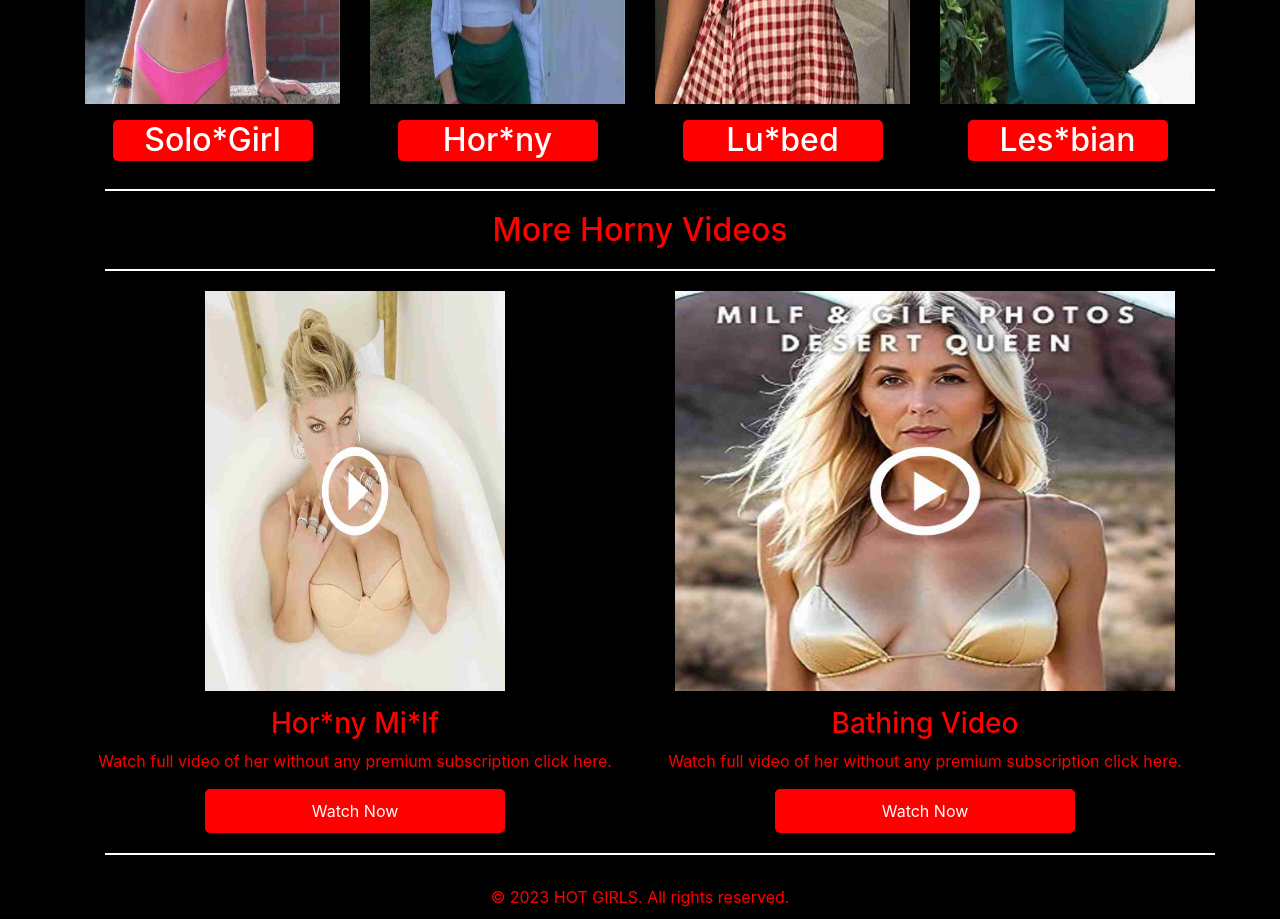
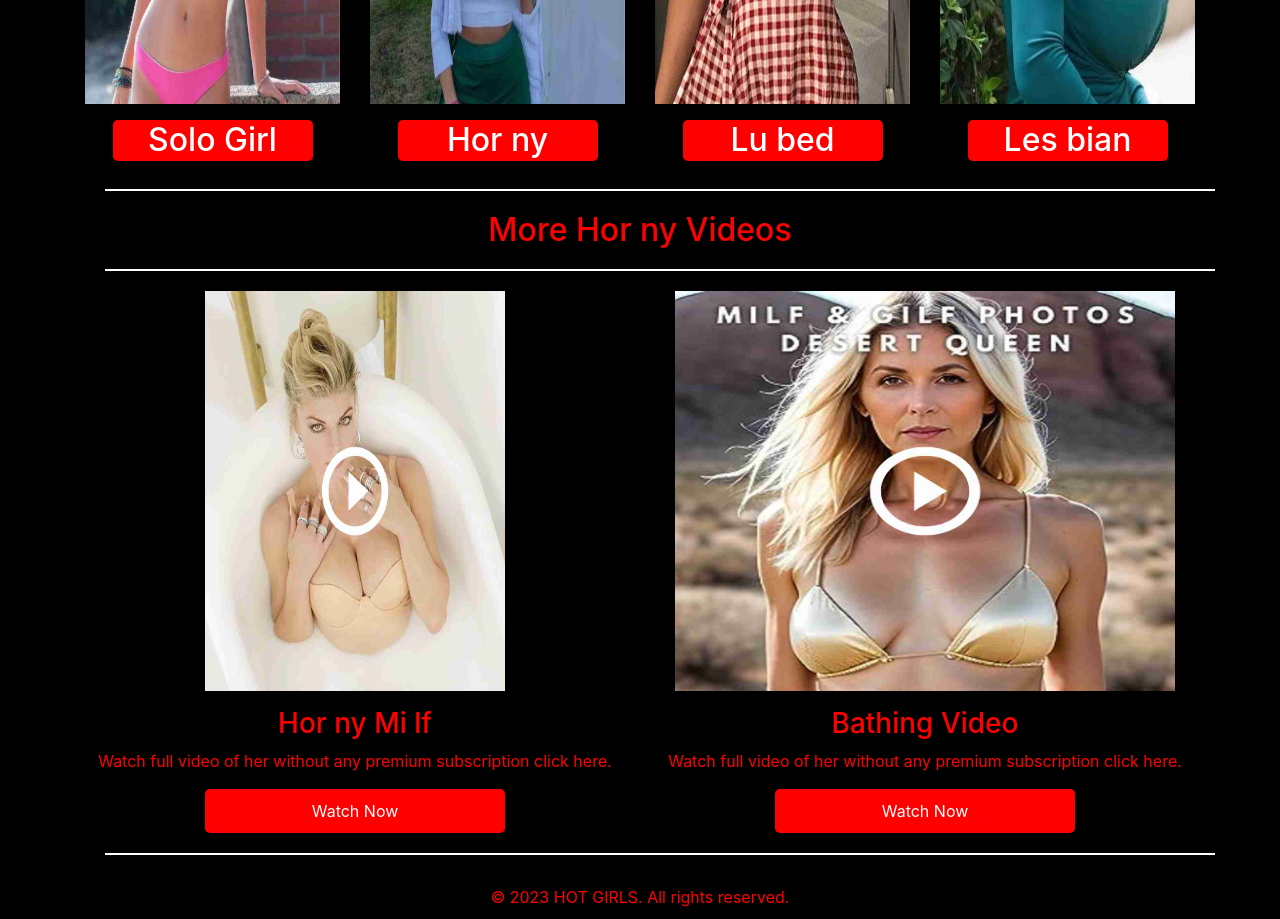
Before and after one commit to winforfree/rakib, a plain HTML site: page index.html in a window 1280 px wide. Shown: the part 960-1879 px from the top of the page. Drawn offline with nearby package versions, Linux system fonts and the light colour scheme.

Commit message:
Update index.html

```diff
--- a/index.html
+++ b/index.html
@@ -64,32 +64,32 @@
     <div class="row ahare">
         <div class="col-md-3">
             <a href="https://himselfthoughtless.com/h032mhsf?key=5ce94de13ffa64f761cad24ad4acbf6c"><figure><img style="height: 400px; width: 400px;" src="adsterrapic/2.jpg" alt="Sexy Girl" class="img-fluid"></figure>
-            <center><h2 class="button-like-link1">Solo*Girl</a></h2></center>
+            <center><h2 class="button-like-link1">Solo Girl</a></h2></center>
         </div>
         <div class="col-md-3">
             <a href="https://himselfthoughtless.com/h032mhsf?key=5ce94de13ffa64f761cad24ad4acbf6c"><figure><img style="height: 400px; width: 400px;" src="adsterrapic/3.jpg" alt="Hot Girl" class="img-fluid"></figure>
-            <center><h2 class="button-like-link1">Hor*ny</a></h2></center>
+            <center><h2 class="button-like-link1">Hor ny</a></h2></center>
         </div>
         <div class="col-md-3">
             <a href="https://himselfthoughtless.com/h032mhsf?key=5ce94de13ffa64f761cad24ad4acbf6c"><figure><img style="height: 400px; width: 400px;" src="adsterrapic/4.jpg" alt="Very Hot Girl" class="img-fluid"></figure>
-            <center><h2 class="button-like-link1">Lu*bed</a></h2></center>
+            <center><h2 class="button-like-link1">Lu bed</a></h2></center>
         </div>
         <div class="col-md-3">
             <a href="https://himselfthoughtless.com/h032mhsf?key=5ce94de13ffa64f761cad24ad4acbf6c"><figure><img style="height: 400px; width: 400px;" src="adsterrapic/5.jpg" alt="Ultra Hot Girl" class="img-fluid"></figure>
-            <center><h2 class="button-like-link1">Les*bian</a></h2></center>
+            <center><h2 class="button-like-link1">Les bian</a></h2></center>
         </div>
     </div>
 </section>
 
 
         <section class="product-reviews"><div class="divider"></div>
-            <center><h2>More Horny Videos</h2></center><div class="divider"></div>
+            <center><h2>More Hor ny Videos</h2></center><div class="divider"></div>
             <div class="row">
                 <div class="col-md-6">
                     <div class="review"><a href="https://himselfthoughtless.com/h032mhsf?key=5ce94de13ffa64f761cad24ad4acbf6c">
                         <figure><img style="height: 400px; width: 300px;" src="adsterrapic/6.jpg" alt="Mi*lf Girls" class="img-fluid"></figure>
                         <div>
-                            <h3>Hor*ny Mi*lf</h3>
+                            <h3>Hor ny Mi lf</h3>
                             <p>Watch full video of her without any premium subscription click here.</p>
                             <center><span class="button-like-link">Watch Now
                                 </span></a></center>
```
